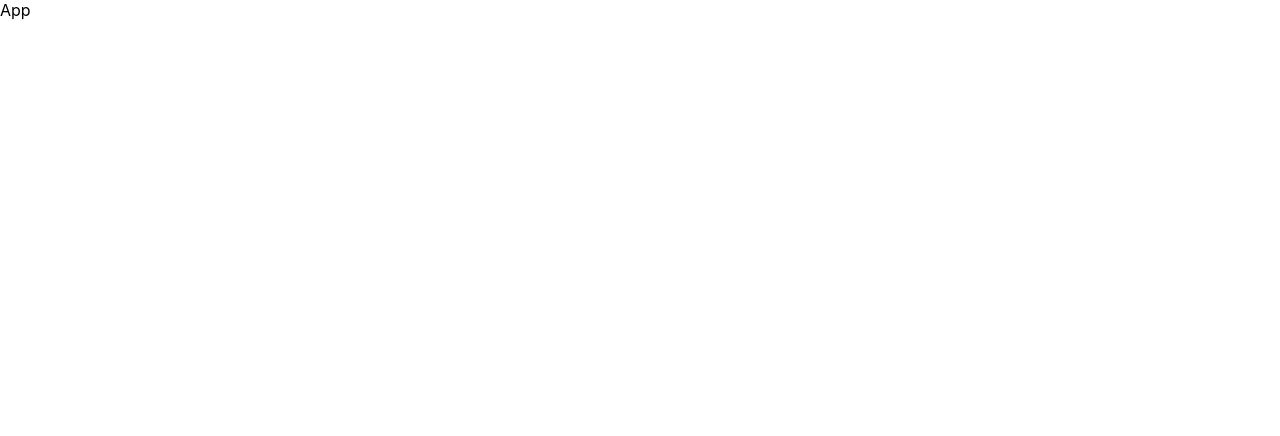
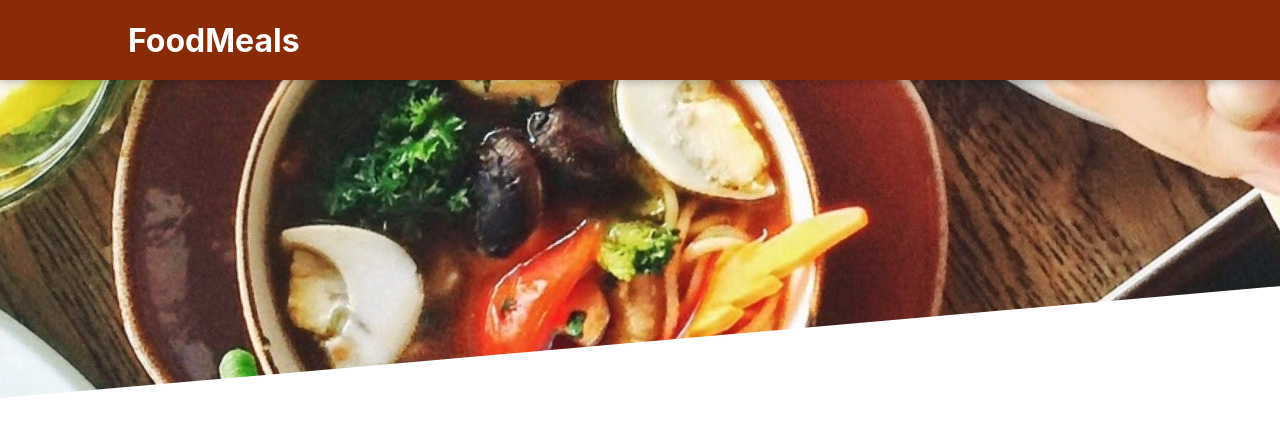
Before and after one commit to al-jabir/aj-online-food-app, a React (Create React App) app: page / in a window 1280 px wide. Shown: the top 436 px of the page. Built offline with nearby package versions, Linux system fonts and the light colour scheme.

Commit message:
add style

```diff
--- a/src/App.js
+++ b/src/App.js
@@ -1,7 +1,12 @@
 import React from "react";
+import Header from "./components/Layout/Header/Header";
 
 const App = () => {
-  return <div>App</div>;
+  return (
+    <div>
+      <Header />
+    </div>
+  );
 };
 
 export default App;
--- a/src/components/Layout/Header/Header.jsx
+++ b/src/components/Layout/Header/Header.jsx
@@ -1,14 +1,16 @@
 import React from "react";
 
+import mealsImg from "../../assets/foodmeals.jpg";
+import styled from "./header.module.css";
 const Header = () => {
   return (
     <>
-      <header>
+      <header className={styled.header}>
         <h1>FoodMeals</h1>
         <button>card</button>
       </header>
-      <div>
-        <img alt="logo" />
+      <div className={styled["main-image"]}>
+        <img src={mealsImg} alt="food-meals" />
       </div>
     </>
   );
--- a/src/components/Layout/Header/header.module.css
+++ b/src/components/Layout/Header/header.module.css
@@ -0,0 +1,29 @@
+.header {
+  position: fixed;
+  top: 0;
+  left: 0;
+  width: 100%;
+  height: 5rem;
+  background-color: #8a2b06;
+  color: white;
+  display: flex;
+  justify-content: space-between;
+  align-items: center;
+  padding: 0 10%;
+  box-shadow: 0 2px 8px rgba(0, 0, 0, 0.25);
+  z-index: 10;
+}
+
+.main-image {
+  width: 100%;
+  height: 25rem;
+  z-index: 0;
+  overflow: hidden;
+}
+
+.main-image img {
+  width: 110%;
+  height: 100%;
+  object-fit: cover;
+  transform: rotateZ(-5deg) translateY(-4rem) translateX(-1rem);
+}
```
Also changed, not shown: src/components/assets/foodmeals.jpg (added).
